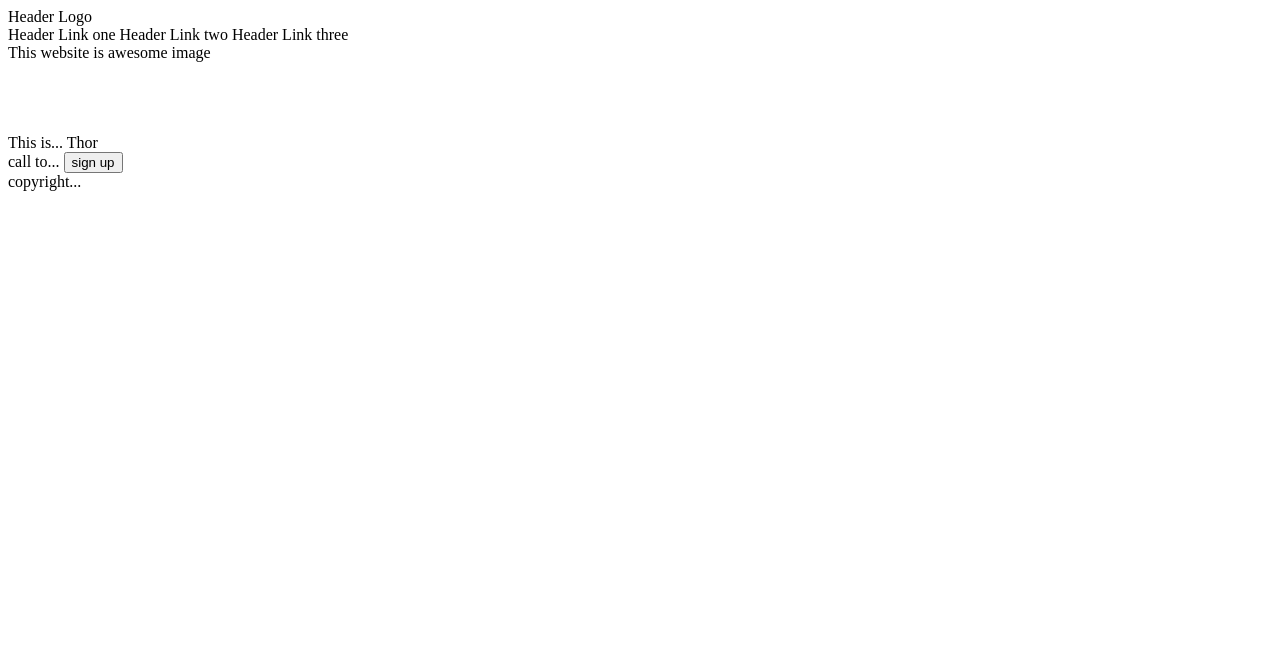
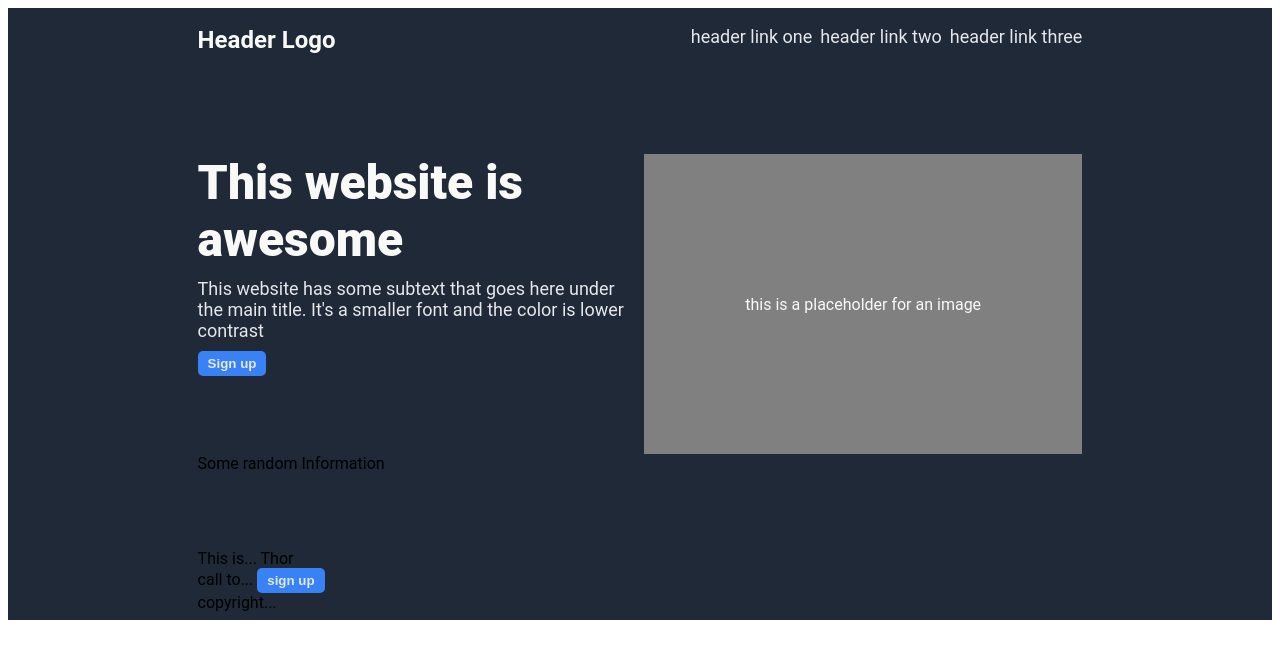
Before and after one commit to Aleks-1995/landing-page, a plain HTML site: page index.html in a window 1280 px wide. Drawn offline with Linux system fonts and the light colour scheme.

Commit message:
Add styles.css and add divs

```diff
--- a/index.html
+++ b/index.html
@@ -4,6 +4,7 @@
     <meta charset="UTF-8">
     <meta name="viewport" content="width=device-width, initial-scale=1.0">
     <title>Document</title>
+    <link rel="stylesheet" href="styles.css">
 </head>
 <body>
     <div class="header-section">
@@ -12,18 +13,23 @@
                 <a>Header Logo</a>
             </div>
             <div class="links">
-                <a>Header Link one<link rel="..."></a>
-                <a>Header Link two<link rel="..."></a>
-                <a>Header Link three<link rel="..."></a>
+                <a>header link one<link rel="..."></a>
+                <a>header link two<link rel="..."></a>
+                <a>header link three<link rel="..."></a>
             </div>
         </div>
         <div class="hero">
-            <a>This website is awesome</a>
-            <a class="button"></a>
-            <a>image</a>
+            <div id="hero">
+                <a class="hero-title">This website is awesome</a>
+                <a class="hero-text">This website has some subtext that goes here under the main title. It's a smaller font and the color is lower contrast</a>
+                <button class="sign hero-sign">Sign up</button>
+            </div>
+                <a class="image">this is a placeholder for an image</a>
         </div>
     <div class="body">
         <div class="random-information">
+            <a class="info-text">Some random Information</a>
+            <div class="cards">
                 <div class="info">
                     <img>
                 </div>
@@ -35,6 +41,7 @@
                 </div>
                 <div class="info">
                     <img>
+                </div>
             </div>
         </div>
 
--- /dev/null
+++ b/styles.css
@@ -0,0 +1,82 @@
+body {
+    display: flex;
+    flex-direction: column;
+    font-family: "Roboto", sans-serif;
+}
+
+.header-section {
+    display: flex;
+    flex-direction: column;
+    background-color: #1f2937;
+    padding: 8px 15%;
+}
+
+.header {
+    display: flex;
+    justify-content: space-between;
+    flex: 1;
+    margin-bottom: 100px;
+    padding-top: 10px;
+}
+
+.logo{
+    font-size: 24px;
+    color: #f9faf8;
+    font-weight: bold;
+    flex-shrink: 0;
+}
+
+.links {
+    display: flex;
+    gap: 8px;
+    color: #e5e7eb;
+    font-size: 18px;
+    flex-shrink: 0;
+}
+
+.hero {
+    display: flex;
+    justify-content: center;
+    gap: 8px;
+    height: 300px;
+}
+
+#hero{
+    display: flex;
+    flex-wrap: wrap;
+    flex-direction: column;
+    gap: 10px;
+    flex: 1;
+}
+.hero-title {
+    font-size: 48px;
+    font-weight: 900;
+    color: #f9faf8;
+}
+.hero-text {
+    color: #e5e7eb;
+    font-size: 18px;
+}
+.sign {
+    color: #e5e7eb;
+    background-color: #3882f6;
+    width: fit-content;
+    border: none;
+    padding: 5px 10px;
+    border-radius: 5px;
+    font-weight: bold;
+}
+
+.hero-sign {
+    display: flex;
+    justify-self: flex-end;
+}
+
+.image {
+    display: flex;
+    flex: 1;
+    background-color: grey;
+    justify-content: center;
+    align-items: center;
+    color: #f9faf8;
+}
```
Also changed, not shown: 1 other file. Lines whose indentation alone changed are shown as unchanged.
